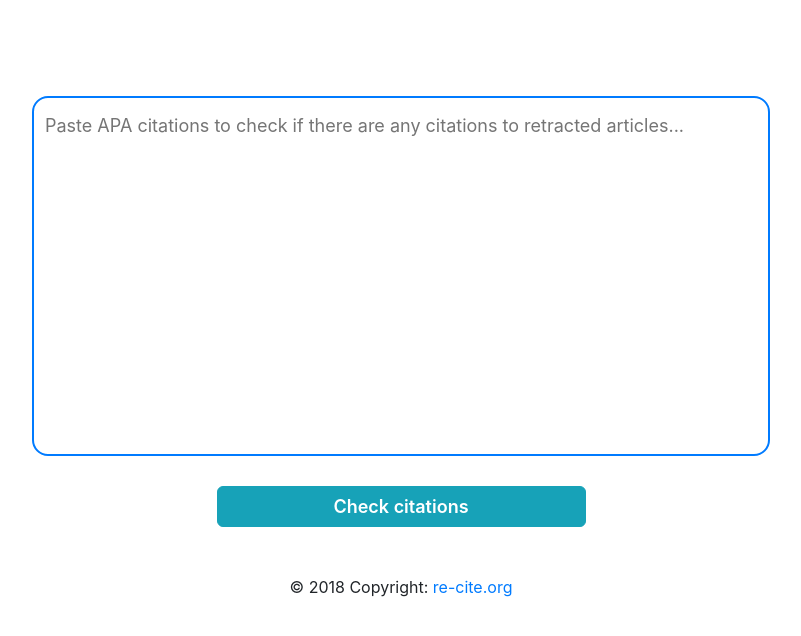
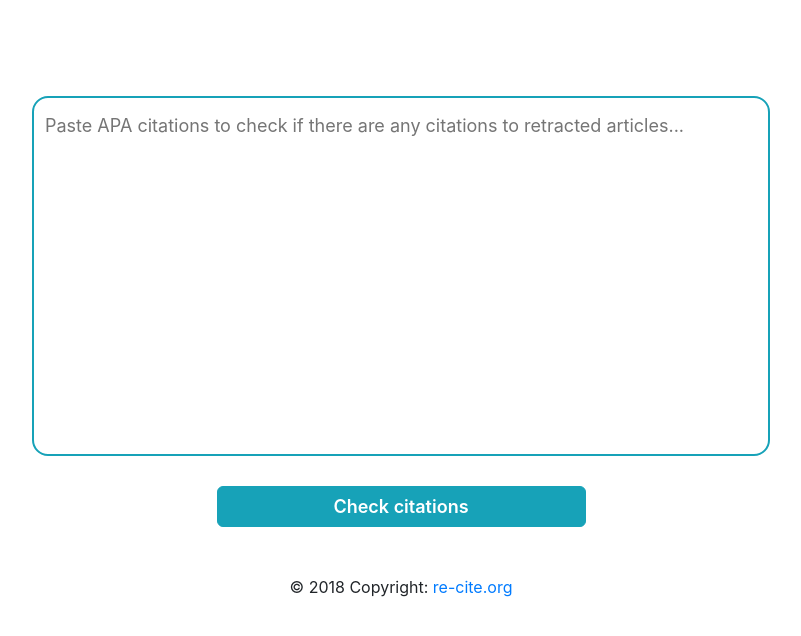
Before and after one commit to recite/re-cite.org, a Flask app: page / in a window 1280 px wide. Shown: the part 56-692 px from the top of the page, without its empty margins (239-1040 px from the left). Run offline with Flask 2, Linux system fonts and the light colour scheme; some libraries are stand-ins or nearby versions.

Commit message:
override nav in style

```diff
--- a/app/static/css/style.css
+++ b/app/static/css/style.css
@@ -13,7 +13,7 @@ body {
   height: 360px;
   margin: 0 auto;
   background-color: #fff;
-  border: 2px solid #007bff;
+  border: 2px solid #17a2b8;
   border-radius: 1rem;
   transform: translateZ(0);
   -webkit-text-size-adjust: none;
@@ -76,3 +76,8 @@ button:not(.close) {
   border-radius: 6px !important;
   margin: 30px auto 0;
 }
+
+.navbar {
+    color: #FFFFFF;
+    background-color: #17a2b8;
+}
```
